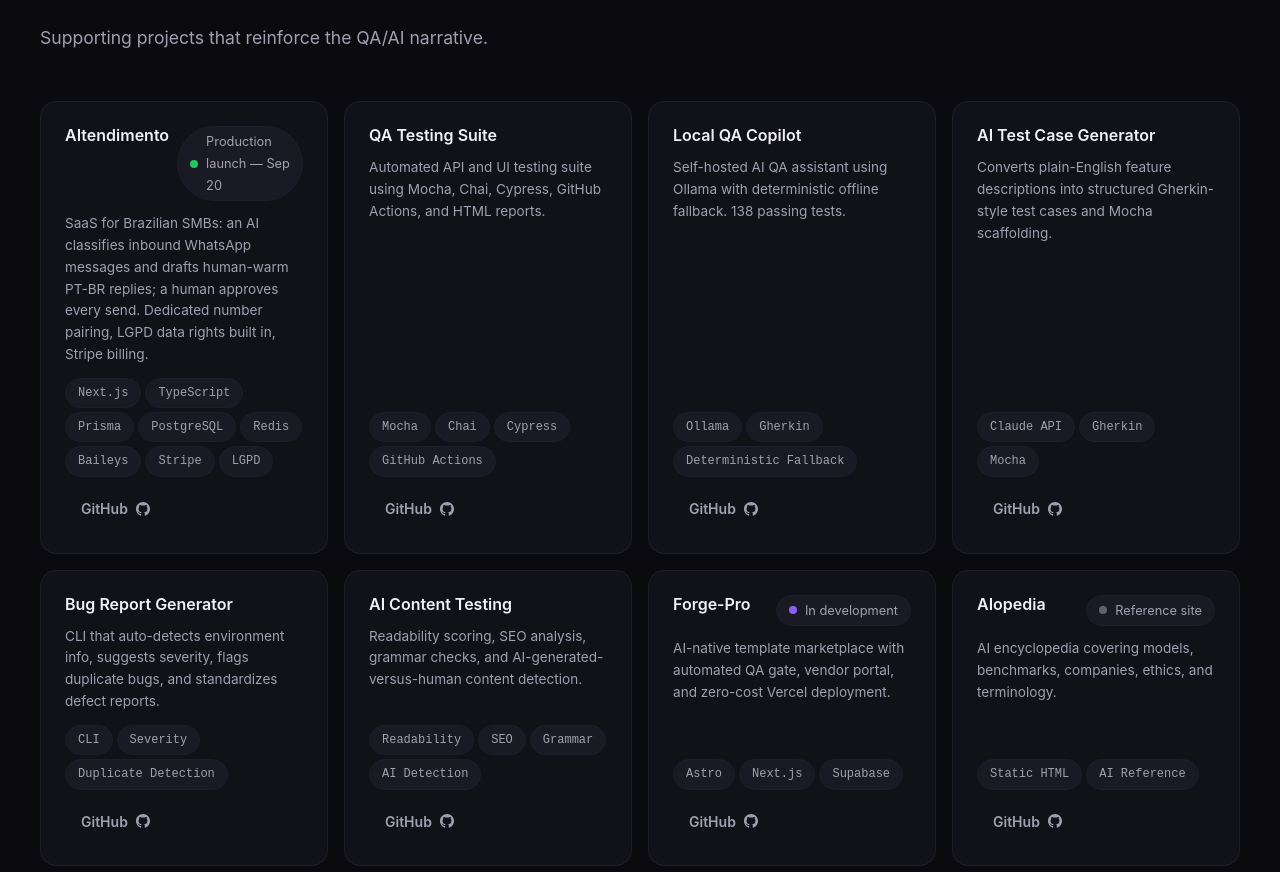
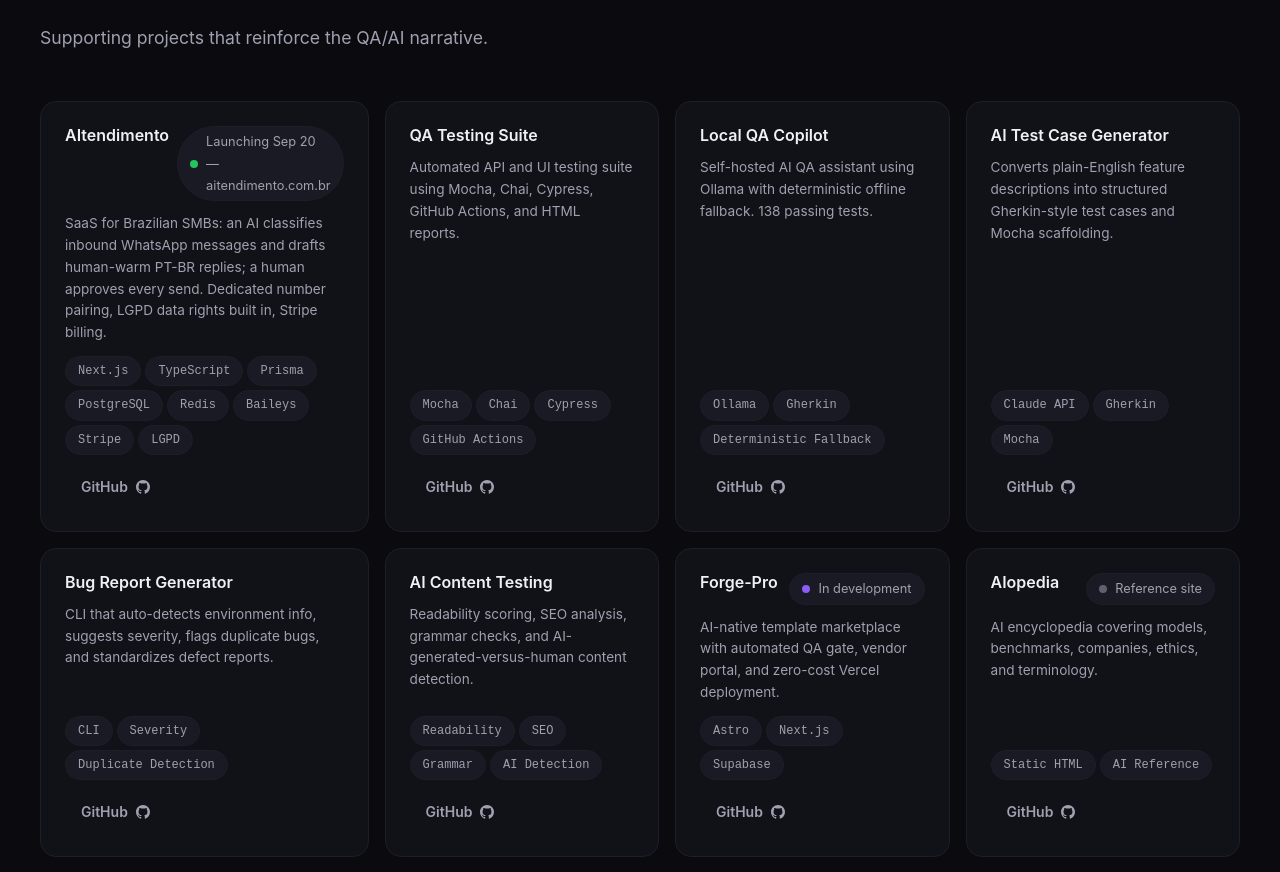
Before and after one commit to EvertonSt/EvertonSt.github.io, a React (Vite) app: page / in a window 1280 px wide. Shown: the part 3923-4795 px from the top of the page. Built offline with nearby package versions, Linux system fonts and the light colour scheme.

Commit message:
AItendimento card: launch label

```diff
--- a/src/data/projects.ts
+++ b/src/data/projects.ts
@@ -71,7 +71,7 @@ export const flagshipProjects: Project[] = [
 ];
 
 export const additionalProjects: Project[] = [
-  { id: 'aitendimento', title: 'AItendimento', subtitle: 'Human-in-the-loop WhatsApp AI triage', description: 'SaaS for Brazilian SMBs: an AI classifies inbound WhatsApp messages and drafts human-warm PT-BR replies; a human approves every send. Dedicated number pairing, LGPD data rights built in, Stripe billing.', tags: ['Next.js', 'TypeScript', 'Prisma', 'PostgreSQL', 'Redis', 'Baileys', 'Stripe', 'LGPD'], links: [{ label: 'Product', url: links.aitendimento, icon: 'live' }], status: 'live', statusLabel: 'Production launch — Sep 20', featured: false },
+  { id: 'aitendimento', title: 'AItendimento', subtitle: 'Human-in-the-loop WhatsApp AI triage', description: 'SaaS for Brazilian SMBs: an AI classifies inbound WhatsApp messages and drafts human-warm PT-BR replies; a human approves every send. Dedicated number pairing, LGPD data rights built in, Stripe billing.', tags: ['Next.js', 'TypeScript', 'Prisma', 'PostgreSQL', 'Redis', 'Baileys', 'Stripe', 'LGPD'], links: [{ label: 'Product', url: links.aitendimento, icon: 'live' }], status: 'live', statusLabel: 'Launching Sep 20 — aitendimento.com.br', featured: false },
   { id: 'qa-testing-suite', title: 'QA Testing Suite', subtitle: '', description: 'Automated API and UI testing suite using Mocha, Chai, Cypress, GitHub Actions, and HTML reports.', tags: ['Mocha', 'Chai', 'Cypress', 'GitHub Actions'], links: [{ label: 'GitHub', url: links.qaTestingSuite, icon: 'github' }], featured: false },
   { id: 'local-qa-copilot', title: 'Local QA Copilot', subtitle: '', description: 'Self-hosted AI QA assistant using Ollama with deterministic offline fallback. 138 passing tests.', tags: ['Ollama', 'Gherkin', 'Deterministic Fallback'], links: [{ label: 'GitHub', url: links.localQaCopilot, icon: 'github' }], featured: false },
   { id: 'ai-test-case-generator', title: 'AI Test Case Generator', subtitle: '', description: 'Converts plain-English feature descriptions into structured Gherkin-style test cases and Mocha scaffolding.', tags: ['Claude API', 'Gherkin', 'Mocha'], links: [{ label: 'GitHub', url: links.aiTestCaseGenerator, icon: 'github' }], featured: false },
```
